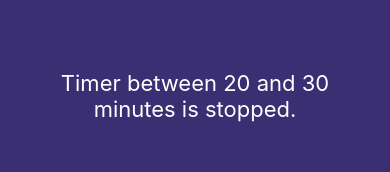
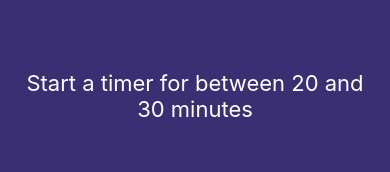
Before and after one commit to mfbadr/uncertain-interval, a React Native app: screen / in a window 390 px wide. Shown: the part 122-294 px from the top of the page. Built offline with nearby package versions, Linux system fonts and the light colour scheme.

Commit message:
update status description text

```diff
--- a/app/components/RandomTimer/RandomTimer.js
+++ b/app/components/RandomTimer/RandomTimer.js
@@ -60,9 +60,9 @@ export default class RandomTimer extends React.Component {
 		const randomTimeMinutes = utils.msToHMS(this.state.randomTime);
 		// debugger;
 		switch(this.state.status){
-		// 	case 'stopped':
-		// 		statusDescriptionText = `Start a timer for between ${minTimeMinutes} and ${maxTimeMinutes} minutes`;
-		// 		break;
+			case 'stopped':
+				statusDescriptionText = `Start a timer for between ${minTimeMinutes} and ${maxTimeMinutes} minutes`;
+				break;
 		// 	case 'running':
 		// 		statusDescriptionText = `Timer running for between ${minTimeMinutes} and ${maxTimeMinutes} minutes`;
 		// 		break;
```
